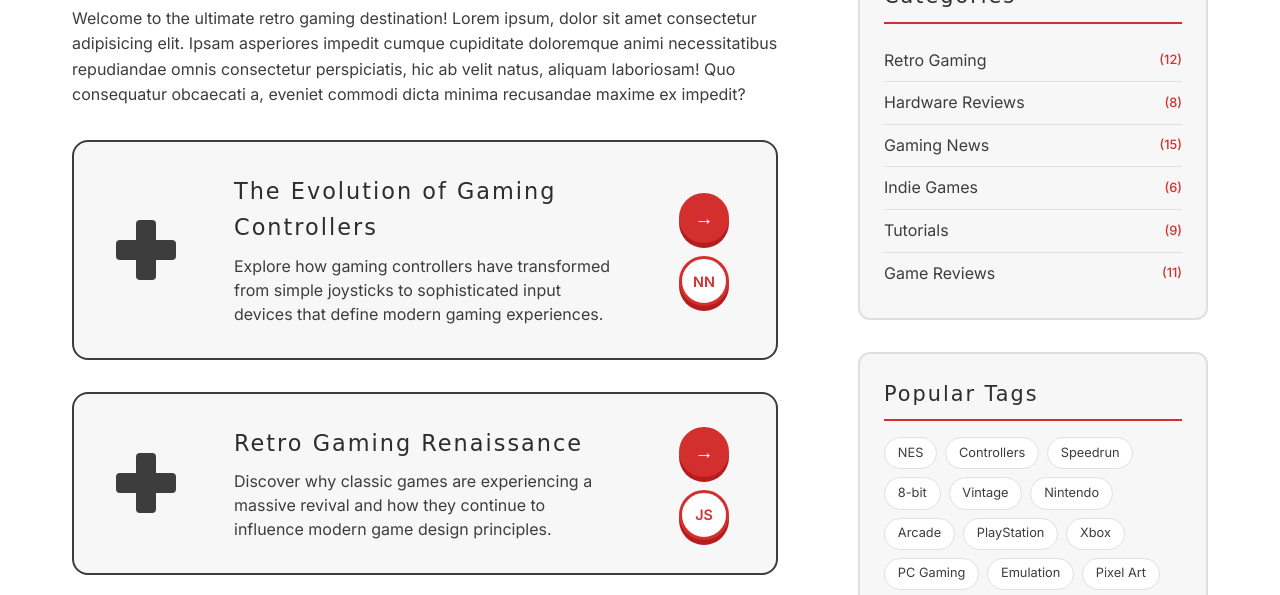
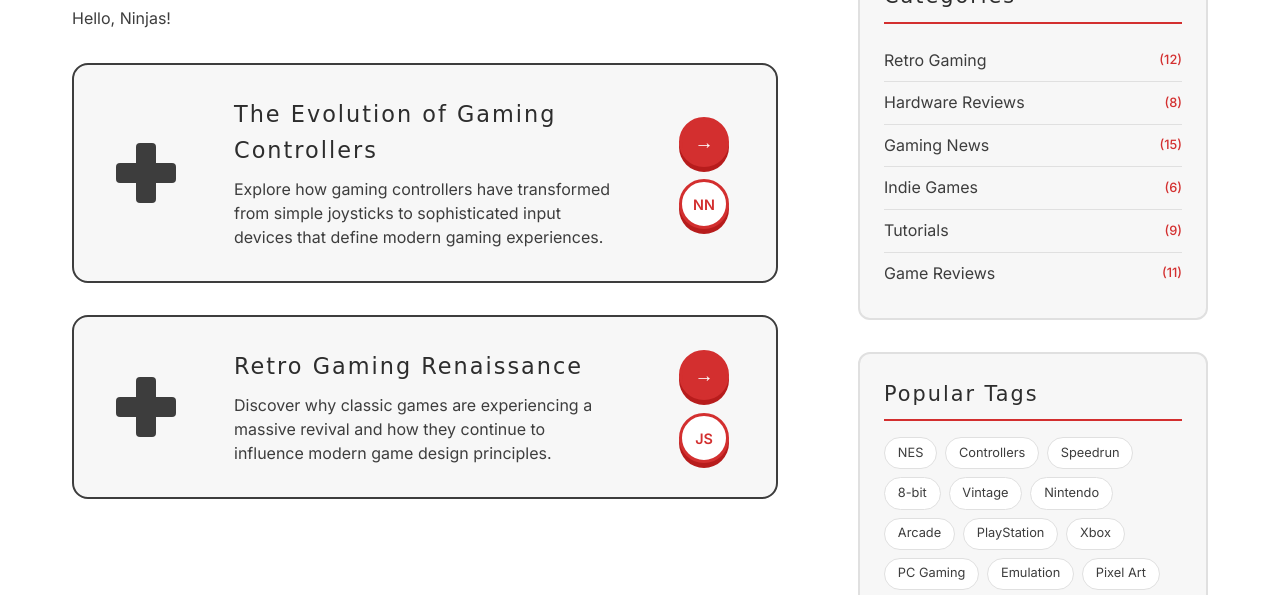
Before and after one commit to lhendupit/8bitdev, a plain HTML site: page index.html in a window 1280 px wide. Shown: the part 179-774 px from the top of the page. Drawn offline with Linux system fonts and the light colour scheme; a web font is replaced by a local one.

Commit message:
update welcome text

```diff
--- a/index.html
+++ b/index.html
@@ -23,12 +23,7 @@
         <div class="blog-section">
           <h1>Welcome.</h1>
           <p>
-            Welcome to the ultimate retro gaming destination! Lorem ipsum, dolor
-            sit amet consectetur adipisicing elit. Ipsam asperiores impedit
-            cumque cupiditate doloremque animi necessitatibus repudiandae omnis
-            consectetur perspiciatis, hic ab velit natus, aliquam laboriosam!
-            Quo consequatur obcaecati a, eveniet commodi dicta minima recusandae
-            maxime ex impedit?
+            Hello, Ninjas!
           </p>
 
           <!-- NES Gamepad Card Template -->
```
